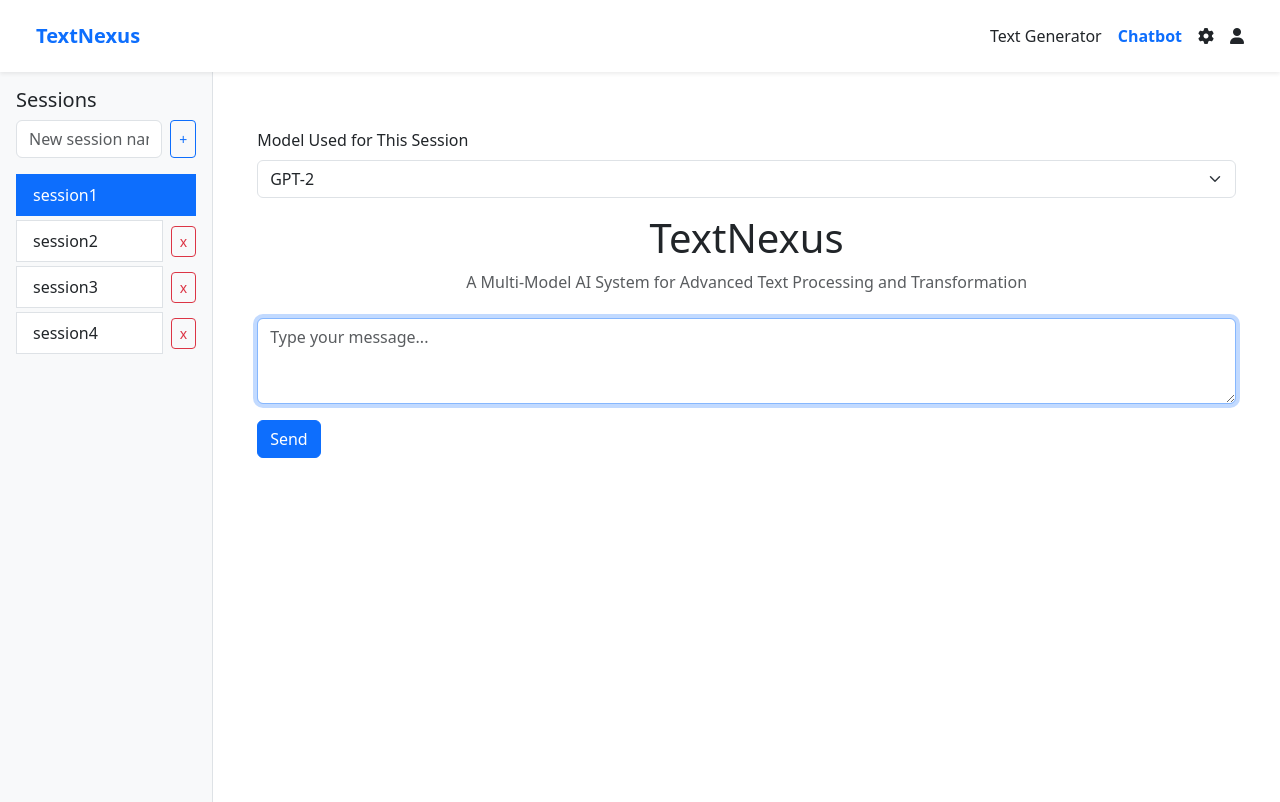
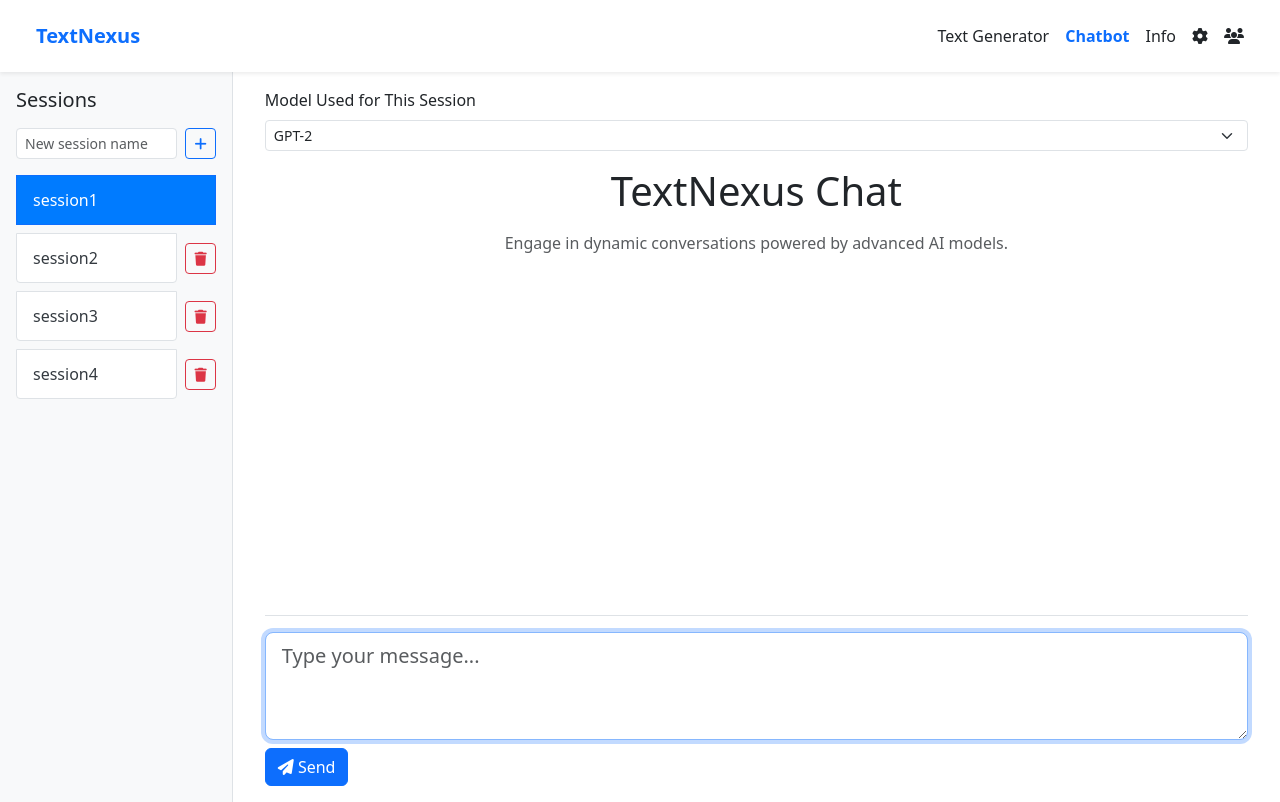
Before and after one commit to JorisSDev/TextNexus, a Flask app: page /chatbot in a window 1280 px wide. Run offline with Flask 3, Linux system fonts and the light colour scheme; data that the repository does not hold is empty.

Commit message:
Add various UI/UX system improvements

```diff
--- a/app.py
+++ b/app.py
@@ -1,8 +1,9 @@
 import sqlite3
+import torch
 
 from flask import Flask, render_template, request, redirect, url_for
 from openai import OpenAI
-from transformers import pipeline, set_seed
+from transformers import pipeline, set_seed, AutoModelForCausalLM, AutoTokenizer
 
 app = Flask(__name__)
 
@@ -135,6 +136,29 @@
         else:
             return [f"Unexpected error calling GPT-4.1:\n{str(e)}"]
 
+def generate_with_bitnet(text, chat_session_id=None):
+    model_id = "microsoft/bitnet-b1.58-2B-4T"
+
+    tokenizer = AutoTokenizer.from_pretrained(model_id, trust_remote_code=True)
+    model = AutoModelForCausalLM.from_pretrained(
+        model_id,
+        torch_dtype=torch.bfloat16,
+        trust_remote_code=True
+    )
+
+    messages = [
+        {"role": "system", "content": "You are a helpful AI assistant."},
+        {"role": "user", "content": text},
+    ]
+    prompt = tokenizer.apply_chat_template(messages, tokenize=False, add_generation_prompt=True)
+    chat_input = tokenizer(prompt, return_tensors="pt").to(model.device)
+
+    chat_outputs = model.generate(**chat_input, max_new_tokens=50)
+    response = tokenizer.decode(chat_outputs[0][chat_input['input_ids'].shape[-1]:], skip_special_tokens=True)
+
+    save_to_db(text, response, "bitnet", chat_session_id)
+    return [response]
+
 @app.route("/", methods=["GET", "POST"])
 def home():
     output = None
@@ -157,6 +181,8 @@
                 output = generate_with_deepseek(input_text)
             elif selected_model == "gpt41":
                 output = generate_with_gpt41(input_text, api_key)
+            elif selected_model == "bitnet":
+                output = generate_with_bitnet(input_text)
             else:
                 output = ["Invalid model selected."]
 
@@ -265,10 +291,31 @@
     conn.close()
     return redirect(url_for("chatbot"))
 
+
 # Settings page route
 @app.route("/settings")
 def settings():
     return render_template("settings.html")
 
+@app.route("/users")
+def users():
+    return render_template("users.html")
+
+@app.route("/login")
+def login():
+    return render_template("login.html")
+
+@app.route("/register")
+def register():
+    return render_template("register.html")
+
+@app.route("/info")
+def info():
+    return render_template("info.html")
+
+@app.route("/model_configuration")
+def model_configuration():
+    return render_template("model_configuration.html")
+
 if __name__ == "__main__":
     app.run(debug=True)
--- a/templates/chatbot.html
+++ b/templates/chatbot.html
@@ -2,62 +2,112 @@
 <html lang="en">
 <head>
     <meta charset="UTF-8">
+    <meta name="viewport" content="width=device-width, initial-scale=1.0">
     <title>TextNexus Chat</title>
     <link href="https://cdn.jsdelivr.net/npm/bootstrap@5.3.0/dist/css/bootstrap.min.css" rel="stylesheet">
+    <link rel="stylesheet" href="https://cdnjs.cloudflare.com/ajax/libs/font-awesome/6.5.0/css/all.min.css" integrity="sha512-..." crossorigin="anonymous" referrerpolicy="no-referrer" />
     <style>
         body {
             overflow: hidden;
         }
         #sidebar {
-            width: 250px;
+            width: 280px; /* Slightly wider sidebar for better readability */
             background-color: #f8f9fa;
             border-right: 1px solid #dee2e6;
-            padding: 1rem;
+            padding: 1.5rem; /* Slightly more padding */
             overflow-y: auto;
         }
-        #main {
+        #main-content {
             flex-grow: 1;
             padding: 2rem;
             overflow-y: auto;
+            display: flex;
+            flex-direction: column;
+        }
+        .session-item {
+            margin-bottom: 0.5rem;
         }
         .session-link {
             display: block;
-            padding: 0.5rem;
-            margin-bottom: 0.25rem;
+            padding: 0.75rem 1rem;
             text-decoration: none;
-            color: #000;
-            border-radius: 4px;
+            color: #343a40; /* Darker text for better contrast */
+            border-radius: 0.25rem;
+            transition: background-color 0.15s ease-in-out, color 0.15s ease-in-out;
+        }
+        .session-link:hover {
+            background-color: #e9ecef;
         }
         .session-link.active {
             background-color: #007bff;
             color: white;
+            font-weight: 500;
+        }
+        .chat-container {
+            flex-grow: 1;
+            overflow-y: auto;
+            margin-bottom: 1rem; /* Space for the input area */
         }
         .chat-bubble {
-            max-width: 70%;
-            padding: 0.75rem 1rem;
-            border-radius: 0.5rem;
-            margin-bottom: 0.5rem;
+            max-width: 75%; /* Slightly wider for better readability */
+            padding: 0.8rem 1.1rem;
+            border-radius: 0.3rem;
+            margin-bottom: 0.6rem;
             clear: both;
+            line-height: 1.6;
         }
         .chat-bubble.user {
-            background-color: #d1e7dd;
+            background-color: #e2f7cb; /* Light green for user messages */
             margin-left: auto;
             text-align: right;
+            color: #212529;
         }
         .chat-bubble.bot {
-            background-color: #f8d7da;
+            background-color: #f0f0f0; /* Light gray for bot messages */
             margin-right: auto;
             text-align: left;
+            color: #212529;
         }
         .chat-bubble .role {
             font-weight: bold;
             display: block;
+            font-size: 0.9rem;
+            margin-bottom: 0.2rem;
+        }
+        #chat-input-area {
+            margin-top: auto; /* Push to the bottom */
+            padding-top: 1rem;
+            border-top: 1px solid #dee2e6;
         }
     </style>
 </head>
 <body>
     {% include 'navbar.html' %}
     <div class="d-flex" style="height: calc(100vh - 70px);">
+        <div id="sidebar" class="p-3">
+            <h5 class="mb-3">Sessions</h5>
+            <form method="POST" action="{{ url_for('create_session') }}" class="mb-3 d-flex">
+                <input type="text" name="new_session" class="form-control form-control-sm me-2" placeholder="New session name" required>
+                <button class="btn btn-sm btn-outline-primary" type="submit"><i class="fas fa-plus"></i></button>
+            </form>
+            <div class="list-group">
+                {% for session in sessions %}
+                    <div class="d-flex justify-content-between align-items-center session-item">
+                        <a href="{{ url_for('chatbot', session=session) }}"
+                           class="list-group-item list-group-item-action session-link {% if selected_session == session %}active{% endif %}">
+                            {{ session }}
+                        </a>
+                        {% if session != selected_session %}
+                            <form method="POST" action="{{ url_for('delete_session', session_name=session) }}" class="ms-2"
+                                  onsubmit="return confirm('Delete session {{ session }}?')">
+                                <button type="submit" class="btn btn-sm btn-outline-danger"><i class="fas fa-trash"></i></button>
+                            </form>
+                        {% endif %}
+                    </div>
+                {% endfor %}
+            </div>
+        </div>
+        <div id="main-content" class="container-fluid py-3">
             {% with messages = get_flashed_messages() %}
                 {% if messages %}
                     <div class="alert alert-success alert-dismissible fade show" role="alert">
@@ -66,101 +116,103 @@
                     </div>
                 {% endif %}
             {% endwith %}
-    <div id="sidebar">
-        <h5>Sessions</h5>
-        <form method="POST" action="{{ url_for('create_session') }}" class="mb-3 d-flex">
-            <input type="text" name="new_session" class="form-control me-2" placeholder="New session name" required>
-            <button class="btn btn-sm btn-outline-primary" type="submit">+</button>
-        </form>
-        <div class="list-group">
-            {% for session in sessions %}
-                <div class="d-flex justify-content-between align-items-center mb-1">
-                    <a href="{{ url_for('chatbot', session=session) }}"
-                       class="list-group-item list-group-item-action {% if selected_session == session %}active{% endif %}">
-                        {{ session }}
-                    </a>
-                    {% if session != selected_session %}
-                      <form method="POST" action="{{ url_for('delete_session', session_name=session) }}" class="ms-2"
-                            onsubmit="return confirm('Delete session {{ session }}?')">
-                          <button type="submit" class="btn btn-sm btn-outline-danger">x</button>
-                      </form>
-                    {% endif %}
-                </div>
-            {% endfor %}
-        </div>
-    </div>
-    <div class="container-fluid py-4">
-    <div id="main">
+
             <div class="mb-3">
                 <label for="modelSelect" class="form-label">Model Used for This Session</label>
-            <select id="modelSelect" name="model" class="form-select" form="chatForm">
+                <select id="modelSelect" name="model" class="form-select form-select-sm" form="chatForm">
                     <option value="gpt2" {% if selected_model == 'gpt2' %}selected{% endif %}>GPT-2</option>
                     <option value="deepseek" {% if selected_model == 'deepseek' %}selected{% endif %}>DeepSeek-R1</option>
                     <option value="gpt41" {% if selected_model == 'gpt41' %}selected{% endif %}>GPT-4.1</option>
                 </select>
             </div>
-        <h1 class="text-center mb-2">TextNexus</h1>
-        <p class="text-center text-muted">A Multi-Model AI System for Advanced Text Processing and Transformation</p>
-        <div class="mb-4">
+
+            <h1 class="text-center mb-3">TextNexus Chat</h1>
+            <p class="text-center text-muted mb-4">Engage in dynamic conversations powered by advanced AI models.</p>
+
+            <div class="chat-container mb-4">
                 {% for msg in messages %}
                     {% if msg.role == "user" %}
-                  <div class="chat-bubble user"><span class="role">You:</span> {{ msg.content }}</div>
+                        <div class="chat-bubble user">
+                            <span class="role">You:</span> {{ msg.content }}
+                        </div>
                     {% elif msg.role == "bot" %}
-                  <div class="chat-bubble bot"><span class="role">Bot:</span> {{ msg.content }}</div>
+                        <div class="chat-bubble bot">
+                            <span class="role">Bot:</span> {{ msg.content }}
+                        </div>
                     {% endif %}
                 {% endfor %}
-        </div>
-        <form method="POST" id="chatForm">
-            <div id="apiKeyContainer" class="mb-3" style="display: none;">
-                <label for="apiKey" class="form-label">Enter API Key for GPT-4.1</label>
-                <input type="password" id="apiKey" name="api_key" class="form-control"
-                       placeholder="Your OpenAI API key here..."
-                       value="{{ request.form.api_key or '' }}">
-            </div>
-            <div class="mb-3">
-                <textarea name="user_input" class="form-control" rows="3" placeholder="Type your message..."></textarea>
-            </div>
                 <div id="loadingIndicator" class="text-center mb-3" style="display:none;">
                     <div class="spinner-border text-primary" role="status">
                         <span class="visually-hidden">Loading...</span>
                     </div>
                     <p class="mt-2">Generating response...</p>
                 </div>
-            <button type="submit" class="btn btn-primary">Send</button>
+            </div>
+
+            <div id="chat-input-area">
+                <form method="POST" id="chatForm">
+                    <div id="apiKeyContainer" class="mb-3" style="display: none;">
+                        <label for="apiKey" class="form-label">Enter API Key for GPT-4.1</label>
+                        <input type="password" id="apiKey" name="api_key" class="form-control form-control-sm"
+                               placeholder="Your OpenAI API key here..."
+                               value="{{ request.form.api_key or '' }}">
+                    </div>
+                    <div class="mb-2">
+                        <textarea name="user_input" class="form-control form-control-lg" rows="3" placeholder="Type your message..." autofocus></textarea>
+                    </div>
+                    <button type="submit" class="btn btn-primary">
+                        <i class="fas fa-paper-plane"></i> Send
+                    </button>
                 </form>
             </div>
         </div>
     </div>
-</body>
+    <script src="https://cdn.jsdelivr.net/npm/bootstrap@5.3.0/dist/js/bootstrap.bundle.min.js"></script>
     <script>
-const chatMain = document.getElementById("main");
-chatMain.scrollTop = chatMain.scrollHeight;
+        const chatContainer = document.querySelector(".chat-container");
+        const loadingIndicator = document.getElementById("loadingIndicator");
+        const chatForm = document.getElementById("chatForm");
+        const userInput = document.querySelector("textarea[name='user_input']");
+        const modelSelect = document.getElementById("modelSelect");
+        const apiKeyContainer = document.getElementById("apiKeyContainer");
+
+        function scrollToBottom() {
+            chatContainer.scrollTop = chatContainer.scrollHeight;
+        }
+
+        // Scroll to bottom on page load and after new messages
+        document.addEventListener("DOMContentLoaded", scrollToBottom);
+
+        chatForm.addEventListener("submit", function () {
+            loadingIndicator.style.display = "block";
+            // Optionally disable the input and button during loading
+            userInput.disabled = true;
+            this.querySelector('button[type="submit"]').disabled = true;
+            setTimeout(scrollToBottom, 100); // Ensure scroll after potential message addition
+        });
+
+        // Re-enable input and button after a delay (adjust as needed)
+        // This is a basic example; a proper solution would handle the actual response arrival.
+        // You might need to adapt this based on how your server sends responses.
+        const originalSubmit = chatForm.onsubmit;
+        chatForm.onsubmit = function(event) {
+            if (originalSubmit) {
+                originalSubmit.call(this, event);
+            }
+            setTimeout(() => {
+                loadingIndicator.style.display = "none";
+                userInput.disabled = false;
+                this.querySelector('button[type="submit"]').disabled = false;
+                userInput.focus();
+            }, 1000); // Adjust the delay to match your loading time
+        };
 
         document.addEventListener("keydown", function(e) {
-    const input = document.querySelector("textarea[name='user_input']");
-    if (e.key === "/" && document.activeElement !== input) {
+            if (e.key === "/" && document.activeElement !== userInput) {
                 e.preventDefault();
-        input.focus();
+                userInput.focus();
             }
         });
-
-document.addEventListener("DOMContentLoaded", function() {
-    document.querySelector("textarea[name='user_input']").focus();
-});
-
-document.getElementById("chatForm").addEventListener("submit", function () {
-    document.getElementById("loadingIndicator").style.display = "block";
-    setTimeout(() => {
-        document.querySelector("textarea[name='user_input']").focus();
-    }, 500);
-});
-
-document.querySelector("form").addEventListener("submit", function () {
-    document.getElementById("loadingIndicator").style.display = "block";
-});
-
-const modelSelect = document.getElementById("modelSelect");
-const apiKeyContainer = document.getElementById("apiKeyContainer");
 
         function toggleApiKeyField() {
             apiKeyContainer.style.display = modelSelect.value === "gpt41" ? "block" : "none";
@@ -169,4 +221,5 @@
         modelSelect.addEventListener("change", toggleApiKeyField);
         toggleApiKeyField(); // Initial check
     </script>
+</body>
 </html>
--- a/templates/index.html
+++ b/templates/index.html
@@ -32,7 +32,8 @@
                             "deepseek": "DeepSeek-R1_1.5B (Text Generation)",
                             "bart": "BART (Summarization)",
                             "bert": "BERT (Masked Word Prediction)",
-                            "gpt41": "GPT-4.1 (OpenAI API)"
+                            "gpt41": "GPT-4.1 (OpenAI API)",
+                            "bitnet": "BitNet b1.58 (Text Generation)"
                         } %}
                         {% for key, value in models.items() %}
                             <option value="{{ key }}" {% if selected_model == key %}selected{% endif %}>
--- a/templates/navbar.html
+++ b/templates/navbar.html
@@ -5,11 +5,12 @@
     <div class="ms-auto d-flex gap-3">
         <a href="/" class="nav-link {% if request.path == '/' %}fw-semibold text-primary{% endif %}">Text Generator</a>
         <a href="/chatbot" class="nav-link {% if request.path.startswith('/chatbot') %}fw-semibold text-primary{% endif %}">Chatbot</a>
+        <a href="/info" class="nav-link {% if request.path.startswith('/info') %}fw-semibold text-primary{% endif %}">Info</a>
         <a href="/settings" class="nav-link" title="Settings">
             <i class="fas fa-cog"></i>
         </a>
         <a href="/users" class="nav-link" title="Users">
-        <i class="fas fa-user"></i>
+        <i class="fas fa-users"></i>
       </a>
     </div>
   </div>
--- a/templates/settings.html
+++ b/templates/settings.html
@@ -74,6 +74,9 @@
                 </div>
             </div>
         </div>
+        <div class="card mb-4">
+          <a href="/model_configuration" class="btn btn-outline-primary">Configure Models</a>
+        </div>
     </div>
 </body>
 </html>
```
Lines whose indentation alone changed are shown as unchanged.
